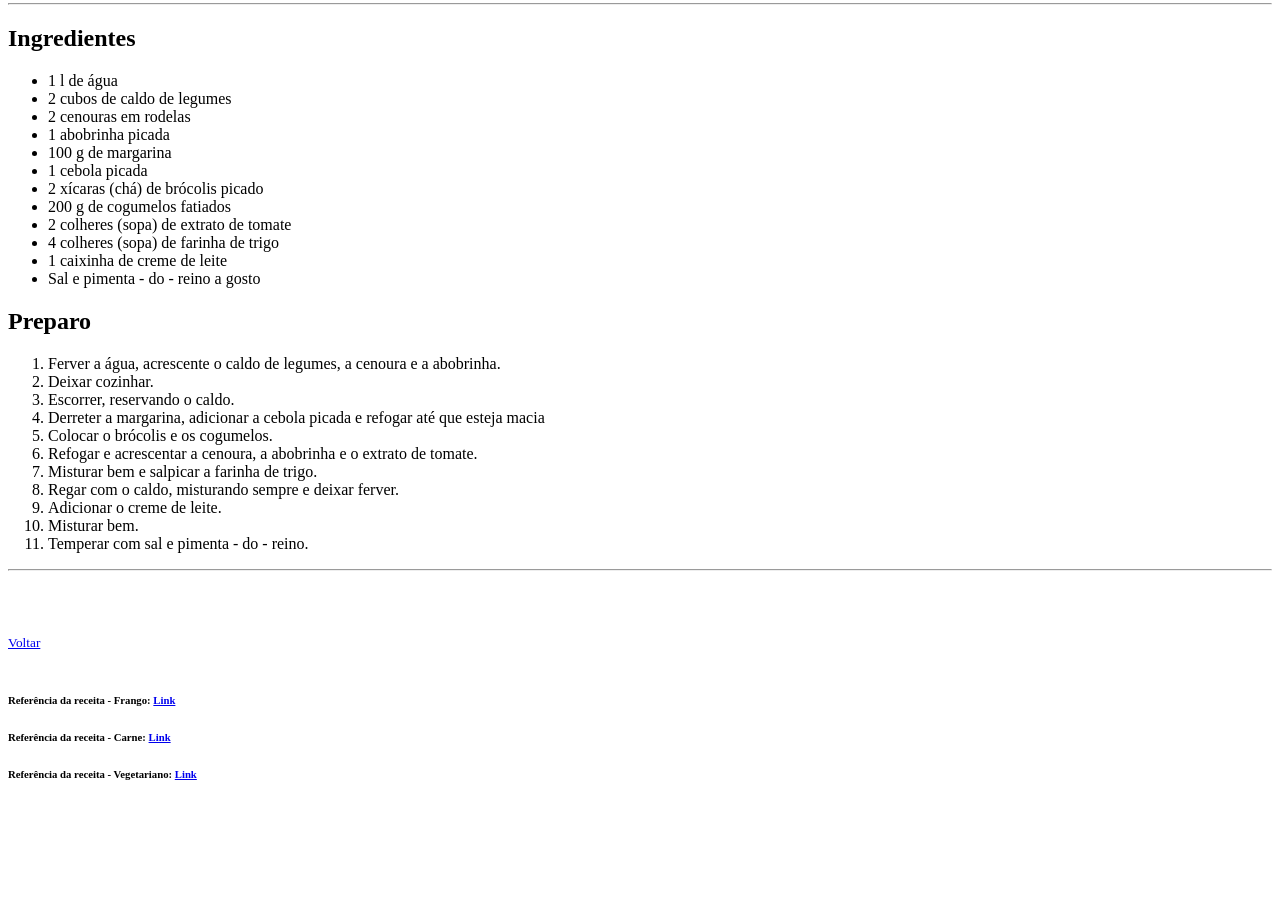
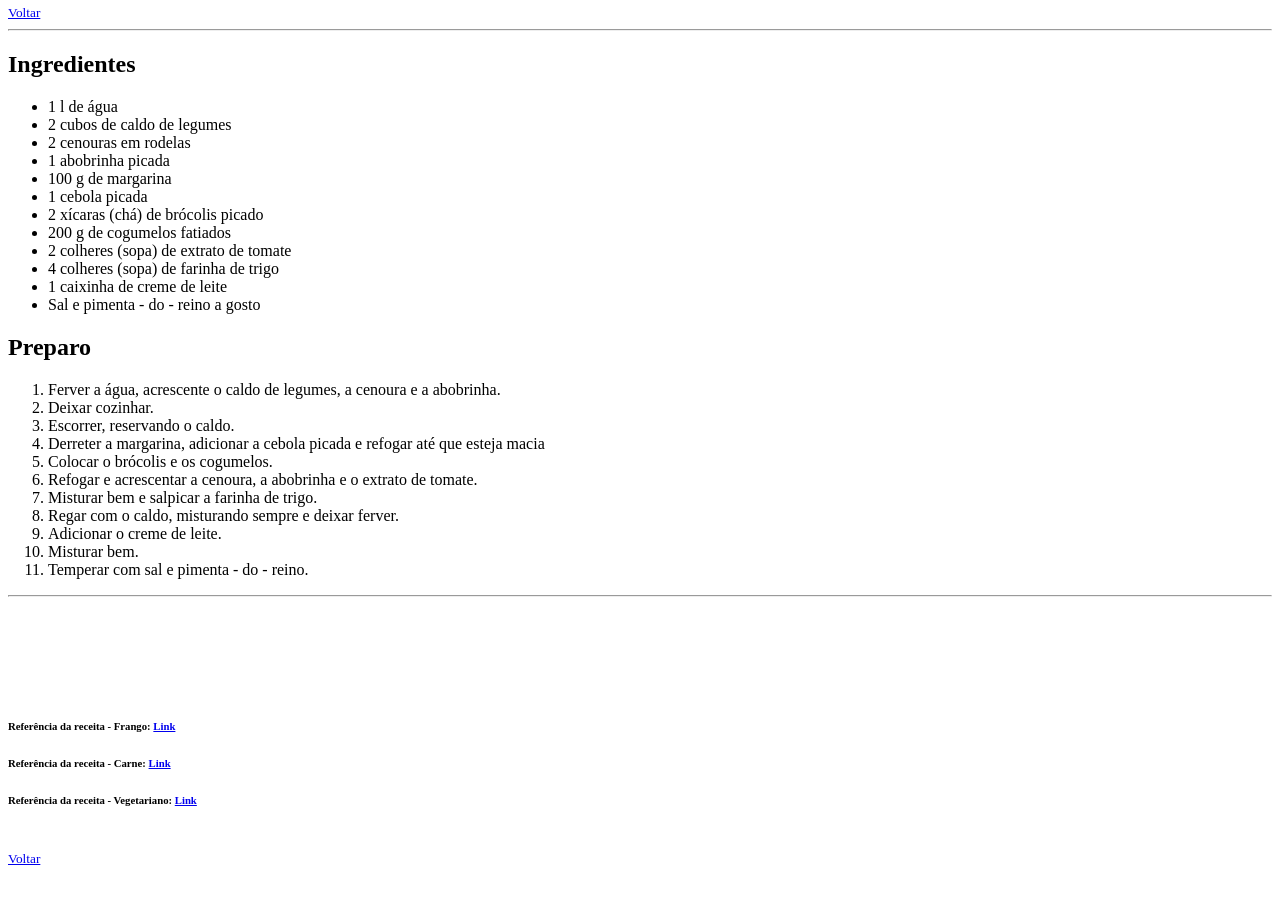
Before and after one commit to GabriellHorst/Desafio_html, a plain HTML site: page index.html in a window 1280 px wide. Shown: the part 1775-2676 px from the top of the page. Drawn offline with Linux system fonts and the light colour scheme.

Commit message:
colocados mais link "voltar"

```diff
--- a/index.html
+++ b/index.html
@@ -17,6 +17,7 @@
 
   <hr>
 <h2 id="frango">Receita de Strogonoff de Frango</h2>
+<a href="#voltar"><small>Voltar</small></a>
   <hr>
       <h2>Ingredientes</h2>
         <ul>
@@ -150,12 +151,39 @@
   <br>
   <br>
   <br>
-  <a href="#voltar"><small>Voltar</small></a>
   <br>
   <br>
 <h6 id="ref">Referência da receita - Frango: <a target="new" href="http://www.tudogostoso.com.br/receita/2462-strogonoff-de-frango.html">Link</a></h6>
 <h6>Referência da receita - Carne: <a target="new" href="https://www.tudogostoso.com.br/receita/1408-strogonoff-de-carne.html">Link</a></h6>
 <h6>Referência da receita - Vegetariano: <a target="new" href="https://www.tudogostoso.com.br/receita/27287-estrogonofe-vegetariano.html">Link</a></h6>
+  <br>
+  <a href="#voltar"><small>Voltar</small></a>
+  <br>
+  <br>
+  <br>
+  <br>
+  <br>
+  <br>
+  <br>
+  <br>
+  <br>
+  <br>
+  <br>
+  <br>
+  <br>
+  <br>
+  <br>
+  <br>
+  <br>
+  <br>
+  <br>
+  <br>
+  <br>
+  <br>
+  <br>
+  <br>
+  <br>
+  <br>
   <br>
   <br>
   <br>
@@ -185,6 +213,6 @@
   <br>
   <h1 id="opiniao">Oque achei do curso!</h1>
   <h6>Fazia quase 10 anos que não fazia um html, estou voltando com força, a aula foi de fácil compreenção, pra quem está começando vai se dar bem com as aulas da plataforma! </h6>
-
+  <a href="#voltar"><small>Voltar</small></a>
 </body>
 </html>
```
